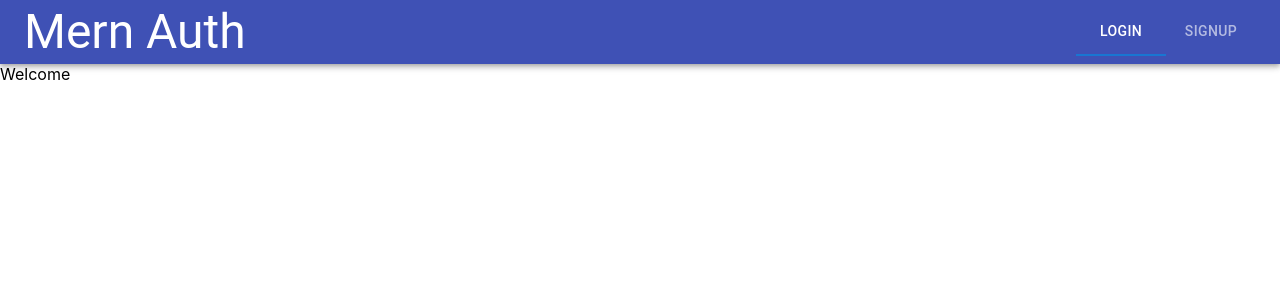
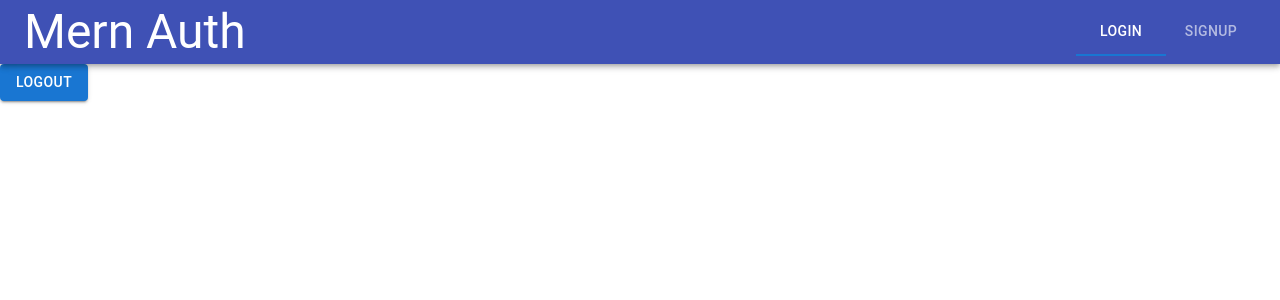
Before and after one commit to anuj108/Mern-Auth, a React (Create React App) app in the folder frontend/: page /user in a window 1280 px wide. Shown: the top 300 px of the page. Built offline with nearby package versions, Linux system fonts and the light colour scheme.

Commit message:
stash commit

```diff
--- a/frontend/src/components/Welcome.js
+++ b/frontend/src/components/Welcome.js
@@ -1,8 +1,11 @@
 import React from 'react'
-
+import {Button} from "@mui/material"
+import {Link} from 'react-router-dom';
 const Welcome = () => {
   return (
-    <div>Welcome</div>
+    <div>
+      <Button to="/logout" LinkedComponent={Link} variant="contained">Logout</Button>
+    </div>
   )
 }
 
```
